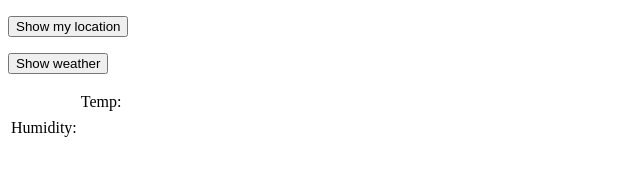
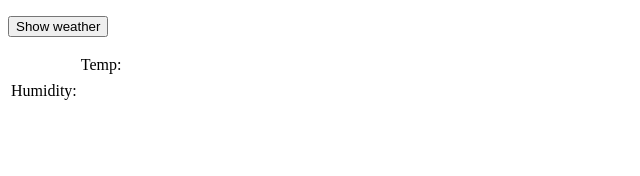
Before and after one commit to Psychoneironaut/WeatherApp, a plain HTML site: page index.html in a window 1280 px wide. Shown: the whole page, without its empty margins (0-640 px from the left). Drawn offline with Linux system fonts and the light colour scheme.

Commit message:
Clean-up/geoFindMe() calls onLoad
Removed "page loaded" alert, geoFindMe() is now called onLoad, and
geoFindMe() no longer displays any info on the page.

```diff
--- a/index.html
+++ b/index.html
@@ -7,9 +7,7 @@
 </head>
 
 <body>
-    <p>
-        <button onclick="geoFindMe()">Show my location</button>
-    </p>
+    <p></p>
     <p class="weather">
         <button onclick="getWeather()">Show weather</button>
     </p>
--- a/script.js
+++ b/script.js
@@ -4,29 +4,20 @@ var longitude = 0;
 function geoFindMe() {
     var output = document.getElementById("out");
 
-  if (!navigator.geolocation){
+    // Do a few test cases where Geolocation isn't supported and make sure the error message looks good and cohesive with the rest of the page/content
+    if (!navigator.geolocation) {
         output.innerHTML = "<p>Geolocation is not supported by your browser</p>";
         return;
     }
 
     function success(position) {
-    latitude  = position.coords.latitude;
+        latitude = position.coords.latitude;
         longitude = position.coords.longitude;
-
-    output.innerHTML = '<p>Latitude is ' + latitude + '° <br>Longitude is ' + longitude + '°</p>';
-
-    var img = new Image();
-    img.src = "https://maps.googleapis.com/maps/api/staticmap?center=" + latitude + "," + longitude + "&zoom=13&size=300x300&sensor=false";
-
-    output.appendChild(img);
     }
 
     function error() {
         output.innerHTML = "Unable to retrieve your location";
     }
-
-  output.innerHTML = "<p>Locating…</p>";
-
     navigator.geolocation.getCurrentPosition(success, error);
 }
 
@@ -72,4 +63,4 @@ function getWeather() {
     });
 }
 
-window.onload = alert("page loaded");
+window.onload = geoFindMe();
```
Also changed, not shown: styles.css (added). Lines whose indentation alone changed are shown as unchanged.
